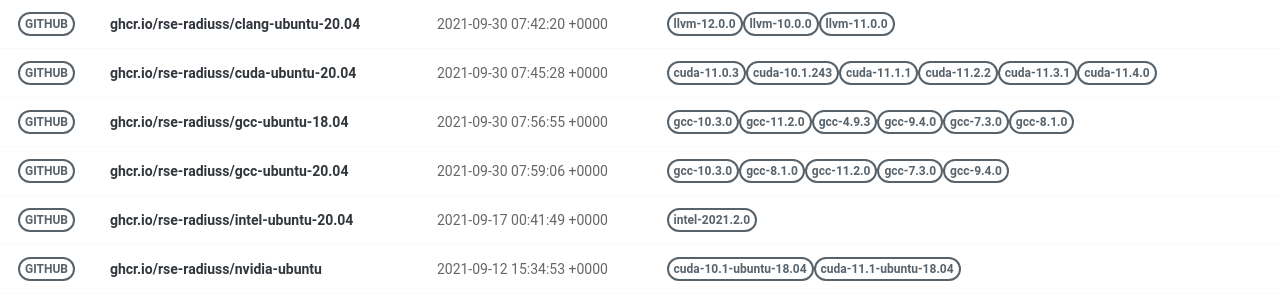
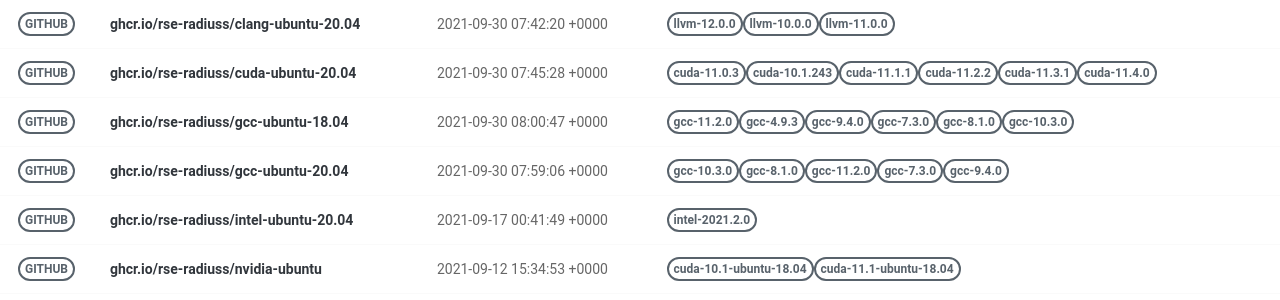
Before and after one commit to rse-ops/docker-images, a Jekyll site: the page built from pages/index.md, in a window 1280 px wide. Shown: the part 179-479 px from the top of the page. Built offline with Jekyll 4.4.1, drawn with Linux system fonts in a browser that asks for light colours; nearby versions of some CDN libraries.

Commit message:
Automated push to update library 2021-09-30

```diff
--- a/_library/ghcr.io-rse-radiuss-gcc-ubuntu-18.04.md
+++ b/_library/ghcr.io-rse-radiuss-gcc-ubuntu-18.04.md
@@ -1,14 +1,11 @@
 ---
 layout: container
 name: ghcr.io/rse-radiuss/gcc-ubuntu-18.04
-updated_at: 2021-09-30 07:56:55.325931
+updated_at: 2021-09-30 08:00:47.340911
 
 
 container_url: https://github.com/orgs/rse-radiuss/packages/container/package/gcc-ubuntu-18.04
 versions:
- - tag: gcc-10.3.0
-   dockerfile: https://github.com/rse-radiuss/docker-images/blob/main/ubuntu/gcc/Dockerfile
-   manifest: https://crane.ggcr.dev/manifest/ghcr.io/rse-radiuss/gcc-ubuntu-18.04:gcc-10.3.0
  - tag: gcc-11.2.0
    dockerfile: https://github.com/rse-radiuss/docker-images/blob/main/ubuntu/gcc/Dockerfile
    manifest: https://crane.ggcr.dev/manifest/ghcr.io/rse-radiuss/gcc-ubuntu-18.04:gcc-11.2.0
```
Also changed, not shown: other parts of _library/ghcr.io-rse-radiuss-gcc-ubuntu-18.04.md (+3 -0 lines).
